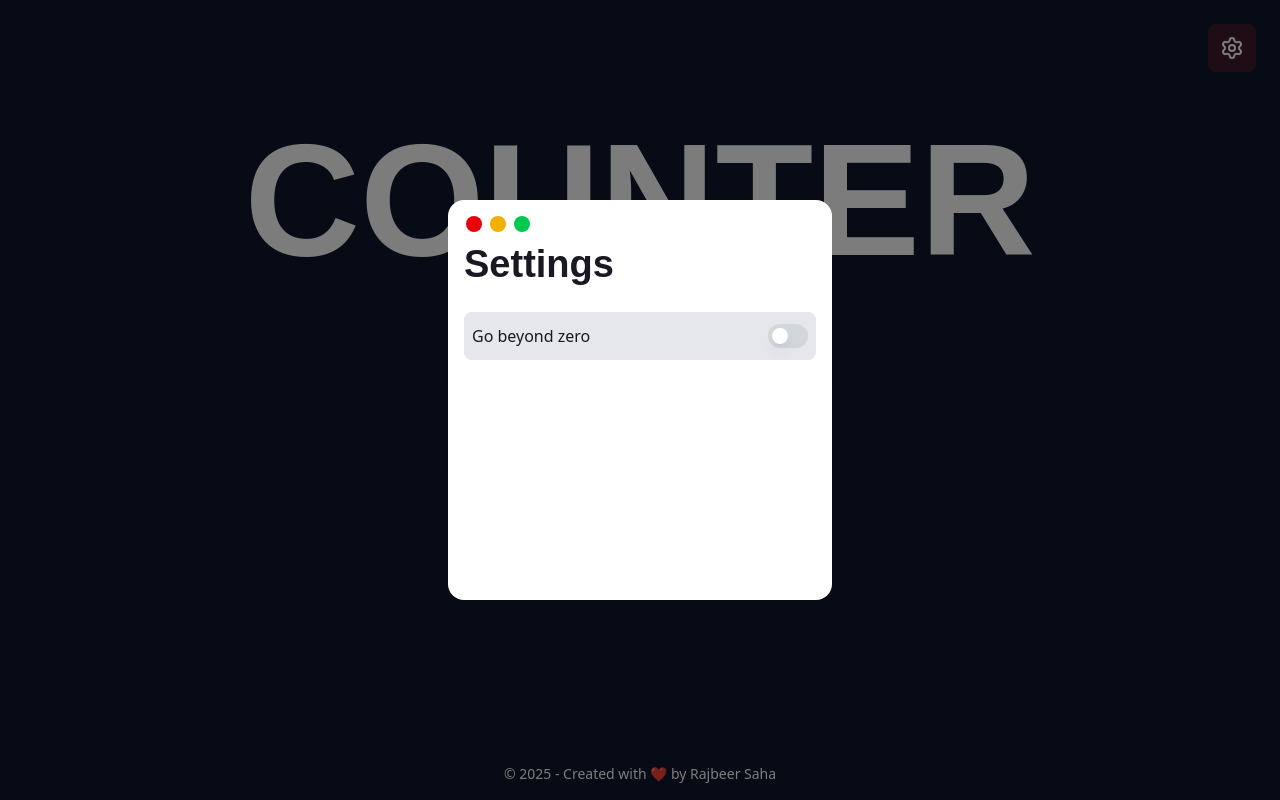
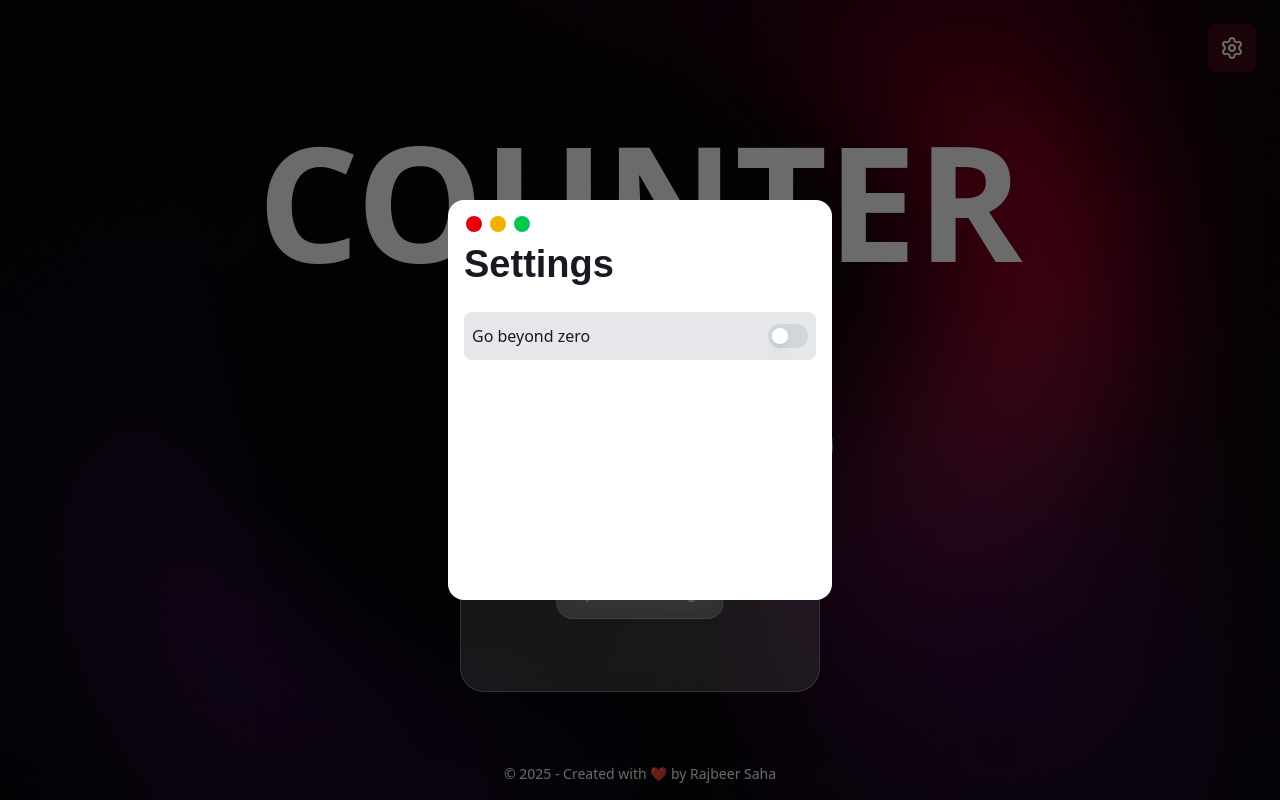
Before and after one commit to PixelPioneer404/Counter-React, a React (Vite) app: page / in a window 1280 px wide. Both pictures are taken after a click on the element 1232 px from the left and 48 px from the top of the page. Built offline with nearby package versions, Linux system fonts and the light colour scheme; a web font is replaced by a local one.

Commit message:
added the chanllenge functionality UI with proper handling

```diff
--- a/index.html
+++ b/index.html
@@ -6,7 +6,7 @@
     <meta name="viewport" content="width=device-width, initial-scale=1.0" />
     <title>Counter - React</title>
   </head>
-  <body>
+  <body class="select-none">
     <div id="root"></div>
     <script type="module" src="/src/main.jsx"></script>
   </body>
--- a/package.json
+++ b/package.json
@@ -15,6 +15,7 @@
     "lucide-react": "^0.536.0",
     "react": "^19.1.0",
     "react-dom": "^19.1.0",
+    "react-flip-numbers": "^3.0.9",
     "tailwindcss": "^4.1.11"
   },
   "devDependencies": {
--- a/src/App.jsx
+++ b/src/App.jsx
@@ -1,12 +1,16 @@
-import React, { useState } from 'react';
+import React, { createContext, useState } from 'react';
 import Heading from './components/Heading';
 import Body from './components/Body';
 import Footer from './components/Footer';
 import { Settings } from 'lucide-react';
 import SettingsPage from './components/SettingsPage';
+import bg1 from './assets/bg-1.png';
+
+export const challengeContext = createContext()
 
 const App = () => {
 
+  const [isStarted, setIsStarted] = useState(false);
   let year = new Date().getFullYear();
   const [currenYear, setYear] = useState(year)
   const [count, setCount] = useState(0);
@@ -18,12 +22,12 @@ const App = () => {
     if (n === 1) setCount(count + diff);
     else if (n === 2) setCount(0);
     else if (n === 3) {
-      if(!isBeyondZeroChecked) {
-        if(count > 0)
-          if((count-diff) > 0) setCount(count-diff)
+      if (!isBeyondZeroChecked) {
+        if (count > 0)
+          if ((count - diff) > 0) setCount(count - diff)
           else setCount(0)
       } else {
-        setCount(count-diff)
+        setCount(count - diff)
       }
     }
   }
@@ -33,9 +37,11 @@ const App = () => {
   }
 
   return (
+    <challengeContext.Provider value={{ isStarted, setIsStarted, isBeyondZeroChecked }}>
       <div className='bg-slate-900 w-screen h-screen relative'>
+        <img src={bg1} alt="Background" className="absolute inset-0 w-full h-full object-cover z-0" />
         <div onClick={() => { setisSettingsOpen(prev => !prev) }}
-        className="group absolute top-6 right-6 w-12 h-12 bg-red-500/20 cursor-pointer flex items-center justify-center rounded-lg hover:bg-red-500/40 z-50">
+          className="group absolute top-6 right-6 w-12 h-12 bg-red-500/20 backdrop-blur-xl cursor-pointer flex items-center justify-center rounded-lg hover:bg-red-500/40 z-50">
           <Settings
             className="text-white group-hover:rotate-90 transition-transform duration-300 ease-in-out"
             size={24}
@@ -46,6 +52,7 @@ const App = () => {
         <SettingsPage isOpen={isSettingsOpen} setIsOpen={setisSettingsOpen} is1Checked={isBeyondZeroChecked} setIs1Checked={setIsBeyondZeroChecked} switchToggler={switchToggler} count={count} setCount={setCount} />
         <Footer year={currenYear} />
       </div>
+    </challengeContext.Provider>
   );
 };
 
--- a/src/components/Body.jsx
+++ b/src/components/Body.jsx
@@ -1,7 +1,12 @@
-import React, { useState } from 'react';
+import React, { useContext, useState } from 'react';
 import Dropdown from './Dropdown';
+import GetChallengeBox from './GetChallengeBox';
+import ChallengeToast from './ChallengeToast';
+import { challengeContext } from '../App';
 
 const Body = (props) => {
+
+    const { isStarted } = useContext(challengeContext)
 
     const [isOpen, setIsOpen] = useState(false)
 
@@ -10,20 +15,35 @@ const Body = (props) => {
     return (
         <>
             <div className="absolute inset-0 flex justify-center items-center">
-                <div className="flex flex-col justify-center items-center gap-6">
+                <div className="flex flex-col justify-center items-center gap-5 w-90 translate-y-20">
+                    <div className={`${isStarted ? 'opacity-100 pointer-events-auto' : 'opacity-0 pointer-events-none'} transition-opacity duration-500 ease-in-out`}>
+                        <ChallengeToast />
+                    </div>
                     <div className="w-full flex justify-center items-center gap-2 h-18">
                         <p className="w-full h-full text-center text-[#191923] bg-white font-medium text-xl rounded-full px-4 py-4 shadow-lg border-1 font-serif flex gap-3 justify-center items-center">
                             <span className='font-satoshi font-bold'>Count</span>
                             <span className="text-[30px] text-purple-600 font-manrope">{props.count}</span>
                         </p>
                         <div className="aspect-square h-full relative">
-                            <Dropdown toggleMenu={toggleMenu} isOpen={isOpen} diff={props.setDiff} currentDiff={props.currentDiff}/>
+                            <Dropdown toggleMenu={toggleMenu} isOpen={isOpen} diff={props.setDiff} currentDiff={props.currentDiff} />
                         </div>
                     </div>
-                    <div className="flex gap-3">
-                        <button onClick={() => props.countHandler(1)} className="px-4 py-3 rounded-3xl shadow-lg cursor-pointer hover:scale-105 transition-all duration-300 ease-in-out bg-green-400 text-white text-xl font-medium font-sans">Increment</button>
-                        <button onClick={() => props.countHandler(2)} className="px-4 py-3 rounded-3xl shadow-lg cursor-pointer hover:scale-105 transition-all duration-300 ease-in-out bg-red-400 text-white text-xl font-medium font-sans">Reset</button>
-                        <button onClick={() => props.countHandler(3)} className="px-4 py-3 rounded-3xl shadow-lg cursor-pointer hover:scale-105 transition-all duration-300 ease-in-out bg-blue-400 text-white text-xl font-medium font-sans">Decrement</button>
+                    <div className="flex gap-3 w-90">
+                        <button onClick={() => {
+                            props.countHandler(1)
+                            setIsOpen(false)
+                        }} className="px-4 py-3 rounded-3xl shadow-lg cursor-pointer hover:scale-105 transition-all duration-300 ease-in-out bg-green-400 text-white text-xl font-medium font-sans">Increment</button>
+                        <button onClick={() => {
+                            props.countHandler(2)
+                            setIsOpen(false)
+                        }} className="px-4 py-3 rounded-3xl shadow-lg cursor-pointer hover:scale-105 transition-all duration-300 ease-in-out bg-red-400 text-white text-xl font-medium font-sans">Reset</button>
+                        <button onClick={() => {
+                            props.countHandler(3)
+                            setIsOpen(false)
+                        }} className="px-4 py-3 rounded-3xl shadow-lg cursor-pointer hover:scale-105 transition-all duration-300 ease-in-out bg-blue-400 text-white text-xl font-medium font-sans">Decrement</button>
+                    </div>
+                    <div className="relative flex items-center justify-center w-90">
+                        <GetChallengeBox />
                     </div>
                 </div>
             </div>
--- /dev/null
+++ b/src/components/ChallengeLayout.jsx
@@ -0,0 +1,26 @@
+import React, { useState } from 'react';
+import FlipNumbers from 'react-flip-numbers';
+
+const ChallengeLayout = (props) => {
+
+    return (
+        <>
+            <div className="flex flex-col justify-center items-center gap-6">
+                <p className="text-white text-lg font-medium font-satoshi text-center">Create this count in least steps</p>
+                <div className="text-white font-satoshi font-medium bg-white/20 backdrop-blur-md border-1 border-white/30 rounded-2xl w-[140px] h-[64px] flex justify-center items-center">
+                    <FlipNumbers
+                        height={20}
+                        width={18}
+                        color="white"
+                        play
+                        perspective={100}
+                        numbers={props.number || "0"}
+                        duration={2}
+                    />
+                </div>
+            </div>
+        </>
+    );
+};
+
+export default ChallengeLayout;
--- /dev/null
+++ b/src/components/ChallengeToast.jsx
@@ -0,0 +1,15 @@
+import { Bell } from 'lucide-react';
+import React from 'react';
+
+const ChallengeToast = () => {
+    return (
+        <>
+            <div className="w-full h-10 rounded-full bg-white/10 border-1 border-white/10 backdrop-blur-md p-2 flex justify-center items-center gap-2">
+                <span><Bell size={18} className='text-white' /></span>
+                <p className="text-white text-sm font-medium font-satoshi">Challenge Started ! You've tapped <span className="text-purple-400">{}</span> times yet.</p>
+            </div>
+        </>
+    );
+};
+
+export default ChallengeToast;
--- /dev/null
+++ b/src/components/GetChallengeBox.jsx
@@ -0,0 +1,60 @@
+import React, { useContext, useState } from 'react';
+import ChallengeLayout from './ChallengeLayout';
+import { ArrowLeft, RotateCcw } from 'lucide-react';
+import { challengeContext } from '../App';
+
+const GetChallengeBox = () => {
+
+    const { isStarted, setIsStarted, isBeyondZeroChecked } = useContext(challengeContext)
+
+    const [randomNumber, setRandomNumber] = useState("0");
+    const [showedChallenge, setShowedChallenge] = useState(false);
+
+    const numberGenerator = () => {
+        let random = 0;
+        isBeyondZeroChecked ? random = (Math.floor(Math.random() * 10001) - 5000).toString() : random = (Math.floor(Math.random() * 5001)).toString();
+        setRandomNumber(random);
+    }
+
+    const startChallenge = () => {
+        // First: Hide the button
+        setIsStarted(true);
+
+        // After 500ms: Generate number and show challenge layout
+        setTimeout(() => {
+            numberGenerator();
+            setShowedChallenge(true);
+        }, 500);
+    }
+
+    return (
+        <>
+            <div className="relative bg-white/20 backdrop-blur-md border-1 border-white/30 w-full h-50 rounded-3xl overflow-hidden flex justify-center items-center">
+                <button onClick={numberGenerator}
+                    className={`${showedChallenge ? "opacity-100 pointer-events-auto" : "opacity-0 pointer-events-none"} absolute top-4 right-4 text-white/50 text-[4px] group cursor-pointer`}>
+                    <RotateCcw className='group-hover:-rotate-360 transition-all duration-500 ease-in-out active:-rotate-440' />
+                </button>
+                <button onClick={() => {
+                    setShowedChallenge(false)
+                    setTimeout(() => {
+                        setIsStarted(false)
+                    }, 500)
+                }}
+                    className={`${showedChallenge ? "opacity-100 pointer-events-auto" : "opacity-0 pointer-events-none"} absolute top-4 left-4 text-white/50 text-[4px] group cursor-pointer hover:scale-110 transition-all duration-500 ease-in-out`}>
+                    <ArrowLeft />
+                </button>
+                <button
+                    onClick={startChallenge}
+                    className={`${isStarted ? "opacity-0 pointer-events-none" : 'opacity-100 pointer-events-auto'} absolute top-1/2 left-1/2 -translate-x-1/2 -translate-y-1/2 text-white text-lg font-satoshi font-medium bg-white/20 backdrop-blur-md border-1 border-white/30 rounded-2xl px-4 py-3 cursor-pointer hover:scale-105 active:scale-95 transition-all duration-500 ease-in-out`}
+                >
+                    Spin a challenge
+                </button>
+                <div className={`${showedChallenge ? "opacity-100 pointer-events-auto" : "opacity-0 pointer-events-none"} transition-opacity duration-500 ease-in-out`}>
+                    <ChallengeLayout number={randomNumber} />
+                </div>
+            </div>
+        </>
+    );
+};
+
+export default GetChallengeBox;
--- a/src/components/Heading.jsx
+++ b/src/components/Heading.jsx
@@ -4,7 +4,11 @@ const Heading = () => {
     return (
         <>
             <div className="absolute top-0 left-0 right-0 mt-10">
-                <h1 className="text-center top-0 left-0 right-0 text-[160px] font-bold font-satoshi text-white mt-10">COUNTER</h1>
+                <h1
+                    className="text-center top-0 left-0 right-0 text-[160px] font-bold text-white mt-10"
+                >
+                    COUNTER
+                </h1>
             </div>
         </>
     );
--- a/src/components/SettingsPage.jsx
+++ b/src/components/SettingsPage.jsx
@@ -1,12 +1,13 @@
 import { X } from 'lucide-react';
-import React from 'react';
+import React, { useContext } from 'react';
 import { Switch } from '@headlessui/react'
 
 const SettingsPage = (props) => {
+
     return (
         <>
             <div className={`w-screen h-screen z-999 bg-black/30 relative ${props.isOpen ? "opacity-100 pointer-events-auto" : "opacity-0 pointer-events-none"} transition-opacity duration-300 ease-in-out`}>
-                <div onClick={() => { props.setIsOpen(false) }} className="absolute inset-0 z-998 bg-black/30"></div>
+                <div onClick={() => { props.setIsOpen(false) }} className="absolute inset-0 z-998 bg-black/40"></div>
                 <div className="z-999 w-[30%] h-[50%] rounded-2xl absolute top-1/2 left-1/2 -translate-x-1/2 -translate-y-1/2 bg-white grid grid-rows-[20%_1fr] gap-4">
                     <span className="absolute top-4 left-3 flex justify-center items-center gap-2 w-19 h-4">
                         <span onClick={() => { props.setIsOpen(false) }} className="group h-full aspect-square bg-red-600 rounded-full flex justify-center items-center">
@@ -19,15 +20,21 @@ const SettingsPage = (props) => {
                         <h1 className="text-[38px] text-[#191923] font-bold font-satoshi">Settings</h1>
                     </div>
                     <div className="w-full flex justify-start items-center p-4 flex-col overflow-y-auto [&>*:nth-child(odd)]:bg-gray-200 [&>*]:p-2 [&>*]:rounded-lg">
-                        <div className="w-full flex justify-between items-center h-12">
-                            <p className="text-md text-[#191923] font-sans font-normal">Go beyond zero</p>
+                        <div
+                            onClick={() => {
+                                if (props.count < 0) props.setCount(0)
+                                props.switchToggler(props.setIs1Checked)
+                            }}
+                            className="w-full flex justify-between items-center h-12 cursor-pointer hover:bg-gray-100 transition-colors duration-200 rounded-lg px-2"
+                        >
+                            <p className="text-md text-[#191923] font-sans font-normal pointer-events-none">Go beyond zero</p>
                             <Switch
                                 checked={props.is1Checked}
                                 onChange={() => {
                                     if (props.count < 0) props.setCount(0)
                                     props.switchToggler(props.setIs1Checked)
                                 }}
-                                className={`${props.is1Checked ? 'bg-green-500' : 'bg-gray-300'} relative inline-flex h-6 w-10 items-center rounded-full transition-colors duration-200 ease-in-out focus:outline-none cursor-pointer`}
+                                className={`${props.is1Checked ? 'bg-green-500' : 'bg-gray-300'} relative inline-flex h-6 w-10 items-center rounded-full transition-colors duration-200 ease-in-out focus:outline-none cursor-pointer pointer-events-none`}
                             >
                                 <span
                                     className={`${props.is1Checked ? 'translate-x-5' : 'translate-x-1'} inline-block h-4 w-4 transform rounded-full bg-white shadow-lg transition-transform duration-200 ease-in-out`}
--- a/src/index.css
+++ b/src/index.css
@@ -23,3 +23,9 @@
     --secondary-text-color: #191923;
     --accent-color: #191923;
 }
+
+@layer utilities {
+    .animate-spin-slow {
+        animation: spin 4s linear infinite;
+    }
+}
```
Also changed, not shown: src/assets/bg-1.png (added), 1 other file (tests, documents, lock files or other folders). Lines whose indentation alone changed are shown as unchanged.
